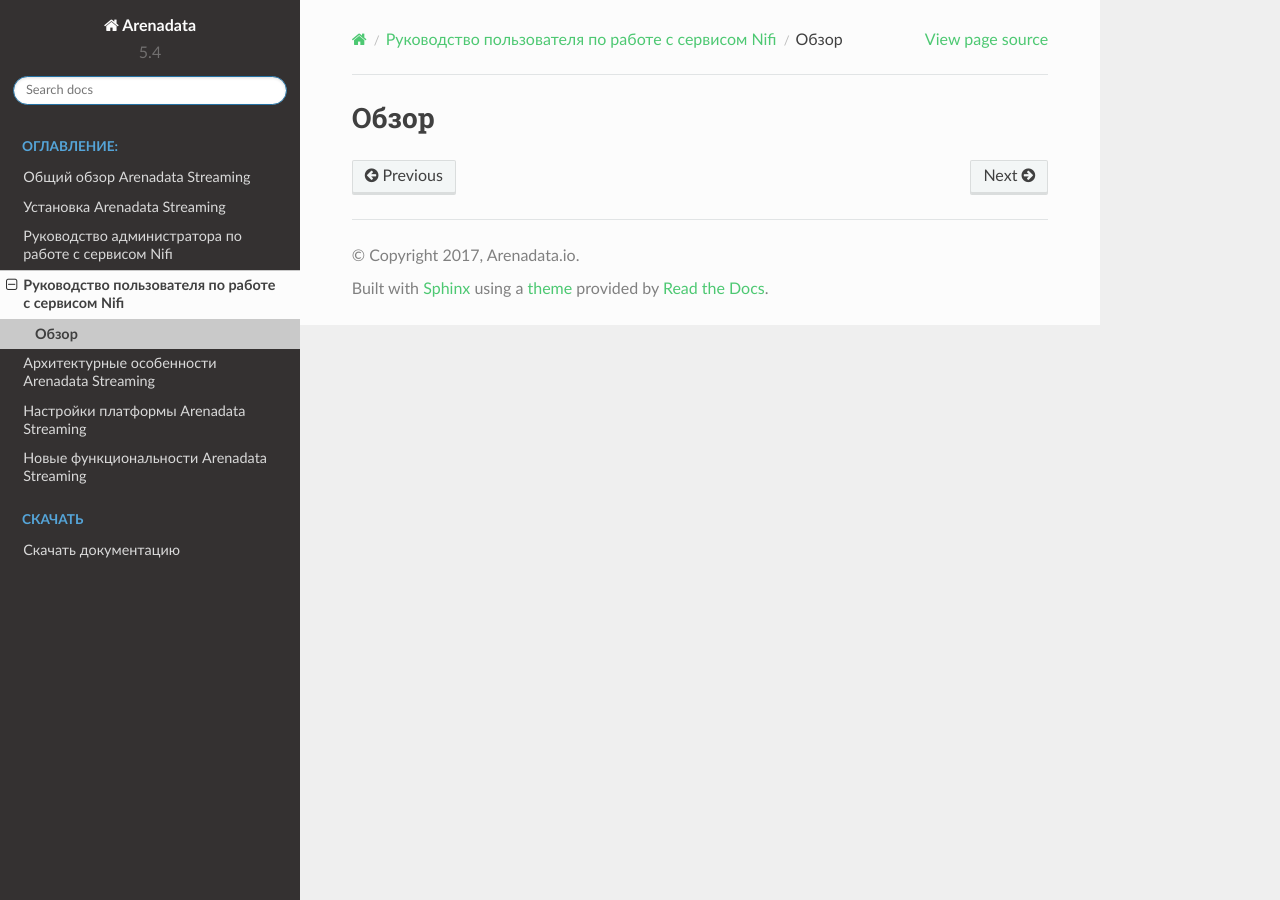
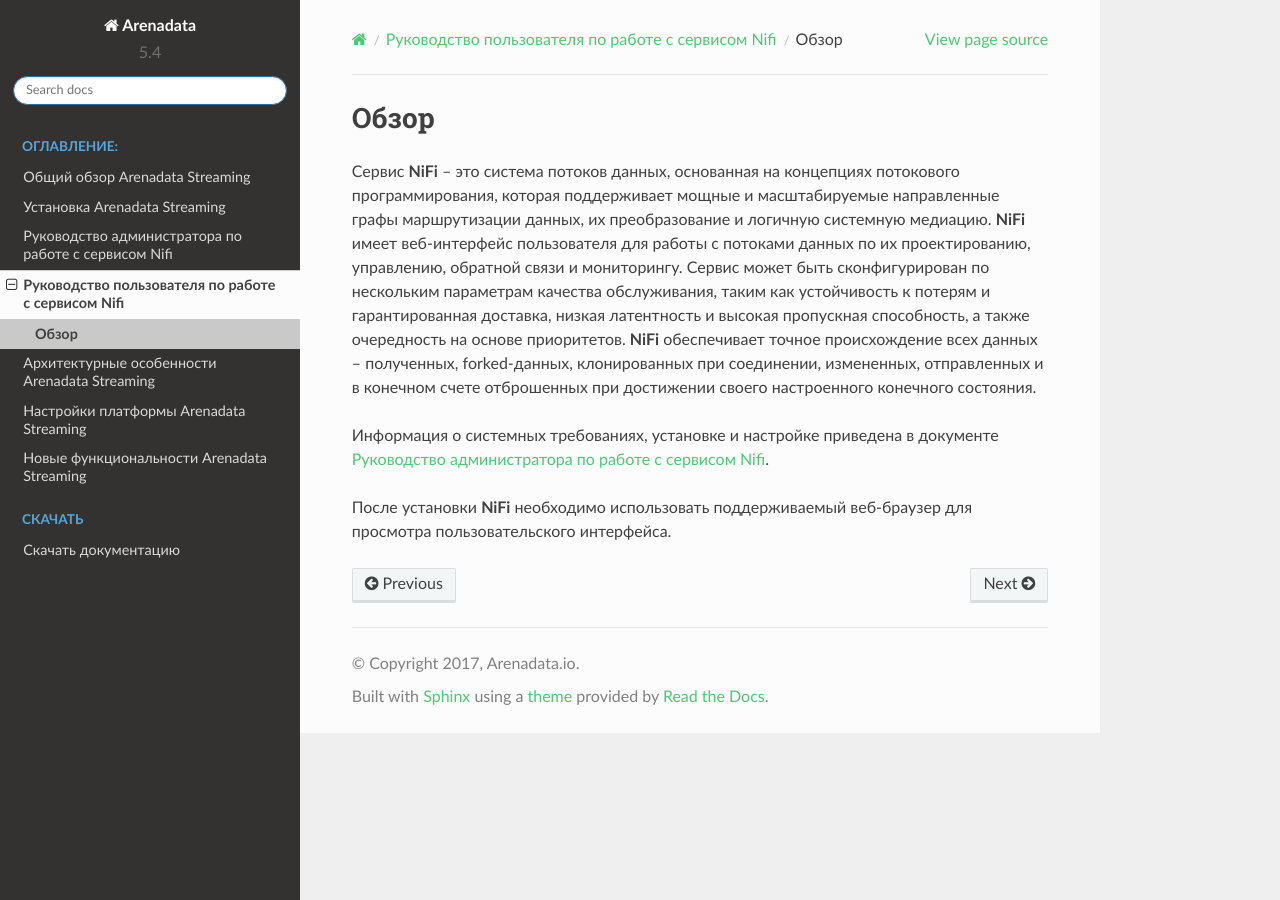
Before and after one commit to arenadata/docs_ads, a Sphinx documentation site: the page built from source/UserNIFI/Intro.rst, in a window 1280 px wide. Built offline with Sphinx 7.4.7 and the Read the Docs theme 2.0.0, drawn with Linux system fonts in a browser that asks for light colours; pages that are not in the unit, such as notebooks, are missing from menus.

Commit message:
Update Intro.rst

```diff
--- a/source/UserNIFI/Intro.rst
+++ b/source/UserNIFI/Intro.rst
@@ -1,2 +1,8 @@
 Обзор
 =======
+
+Сервис **NiFi** -- это система потоков данных, основанная на концепциях потокового программирования, которая поддерживает мощные и масштабируемые направленные графы маршрутизации данных, их преобразование и логичную системную медиацию. **NiFi** имеет веб-интерфейс пользователя для работы с потоками данных по их проектированию, управлению, обратной связи и мониторингу. Сервис может быть сконфигурирован по нескольким параметрам качества обслуживания, таким как устойчивость к потерям и гарантированная доставка, низкая латентность и высокая пропускная способность, а также очередность на основе приоритетов. **NiFi** обеспечивает точное происхождение всех данных -- полученных, forked-данных, клонированных при соединении, измененных, отправленных и в конечном счете отброшенных при достижении своего настроенного конечного состояния.
+
+Информация о системных требованиях, установке и настройке приведена в документе `Руководство администратора по работе с сервисом Nifi <https://docs.arenadata.io/ads/AdminNIFI/index.html>`_.
+
+После установки **NiFi** необходимо использовать поддерживаемый веб-браузер для просмотра пользовательского интерфейса.
```
